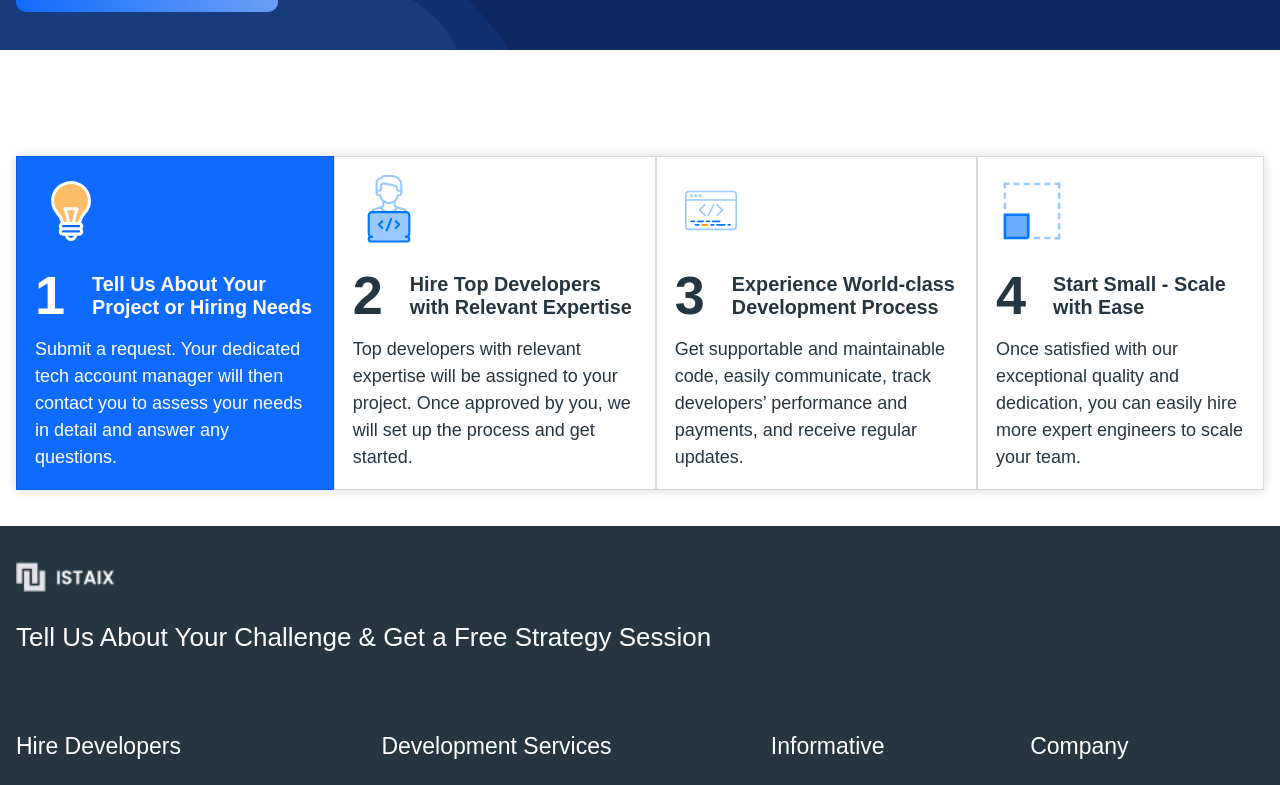
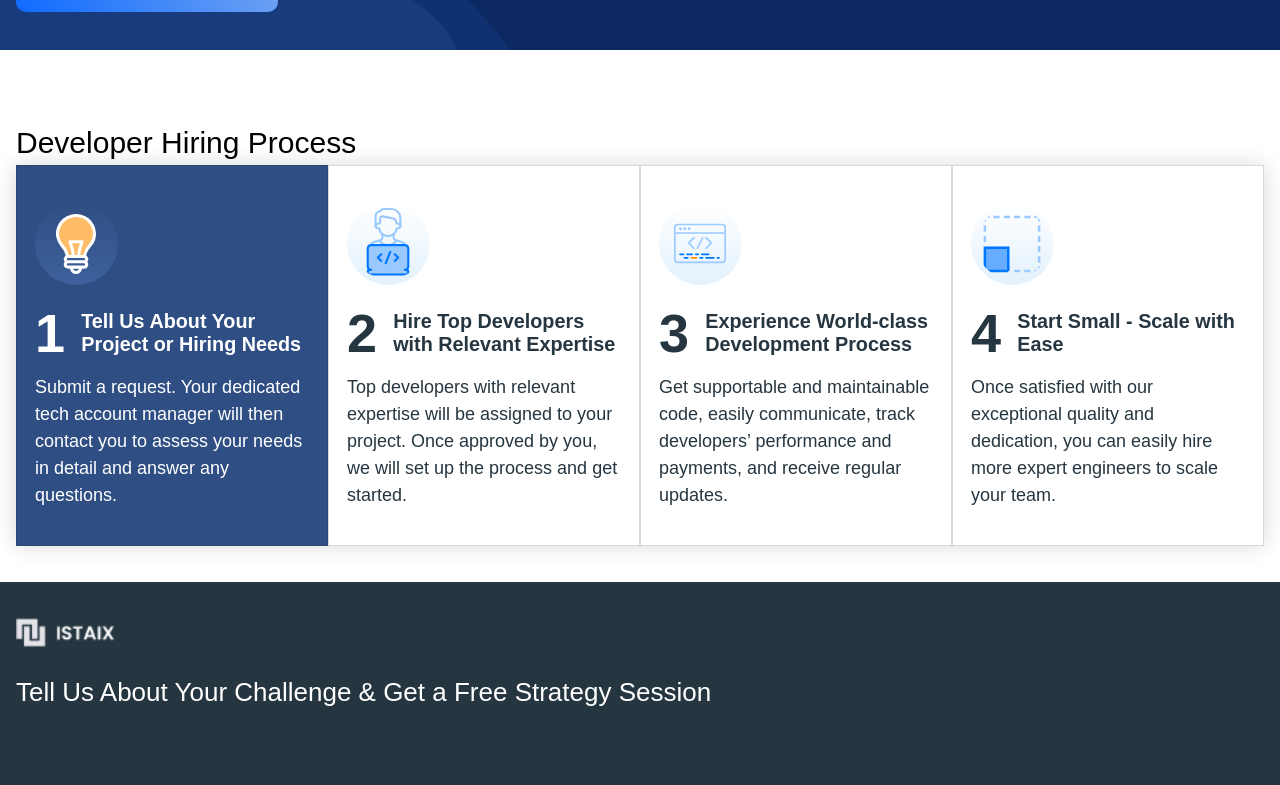
Before and after one commit to maestro418/fwork-landing, a React (Create React App) app: page / in a window 1280 px wide. Shown: the part 500-1285 px from the top of the page. Built offline with nearby package versions, Linux system fonts and the light colour scheme.

Commit message:
feat: update ui

```diff
--- a/src/components/hire-process.tsx
+++ b/src/components/hire-process.tsx
@@ -13,12 +13,12 @@ const HireProcess = (props: processType) => {
 
 
     return (
-        <StyledHireProcess style={id === 1 ? { backgroundColor: 'rgba(0, 98, 255, 0.94)', color: "white" } : { backgroundColor: '', color: "" }}>
+        <StyledHireProcess style={id === 1 ? { backgroundColor: 'rgb(47, 78, 131)', color: "white" } : { backgroundColor: '', color: "" }}>
             <div>
-                <img src={`${id}.svg`} alt="" />
+                <img style={{background: id === 1? "linear-gradient(to bottom,transparent, rgb(62, 97, 156)" : "linear-gradient(to bottom,transparent, rgb(227, 241, 252))"}} src={`${id}.svg`} alt="" />
             </div>
             <div className="d middle">
-                <span className="pr">{id}</span>
+                <span >{id}</span>
                 <div>{title}</div>
             </div>
             <div>{desc}</div>
@@ -27,13 +27,24 @@ const HireProcess = (props: processType) => {
 }
 
 const StyledHireProcess = styled.div`
-    padding: 1em;
+    padding: 2em 1em;
     border: 1px solid var(--shadow);
     box-shadow: 0 12px 25px 0 rgba(189, 189, 189, 0);
+    width: 25%;
+    &>:first-child {
+        img {
+            border-radius: 50%;
+            padding: 0.3em;
+            background: linear-gradient(to bottom,transparent, rgb(235, 245, 253));
+        }
+
+    }
+
     &>:nth-child(2) {
         span {
             font-size: 3em;
             font-weight: bold;
+            padding-right: 0.3em;
         }
 
         div {
--- a/src/pages/home.tsx
+++ b/src/pages/home.tsx
@@ -100,6 +100,7 @@ const Home = () => {
 
                 </div>
                 <div className="container">
+                    <label className="h1">Developer Hiring Process</label>
                     <div className="process-content">
                         {process.map((i) => (
                             <HireProcess key={i.id} id={i.id} title={i.title} desc={i.desc} />
@@ -113,13 +114,12 @@ const Home = () => {
 
 const StyledHome = styled.div`
 
-    color: white;
-
     .process-content {
         display: flex;
+        justify-content: center;
         color: var(--text);
-        box-shadow: 0 0 10px 0 var(--shadow);
-        margin: 2em 0;
+        box-shadow: 0 0 20px 0 var(--shadow);
+        margin-bottom: 2em;
     }
 
 
```
